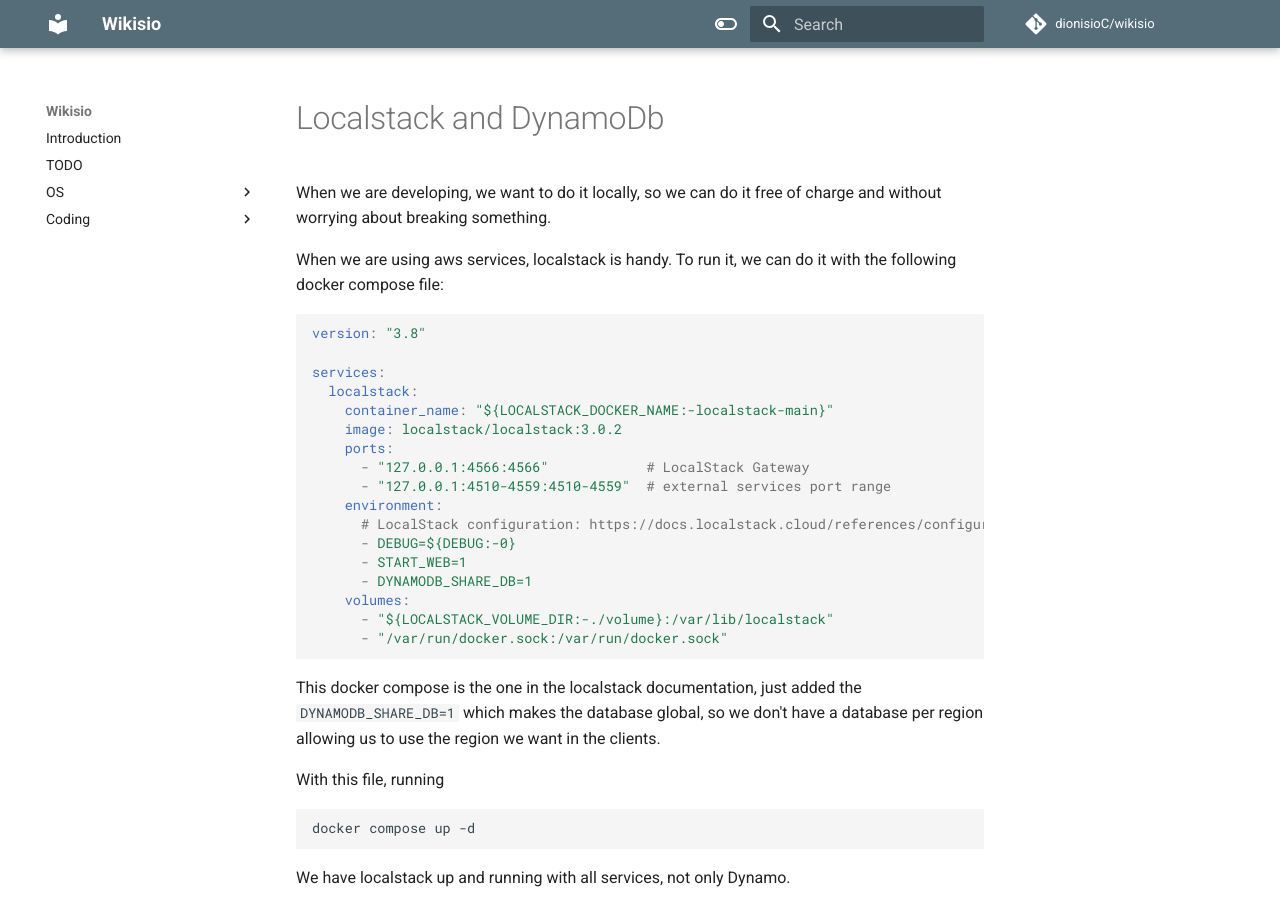
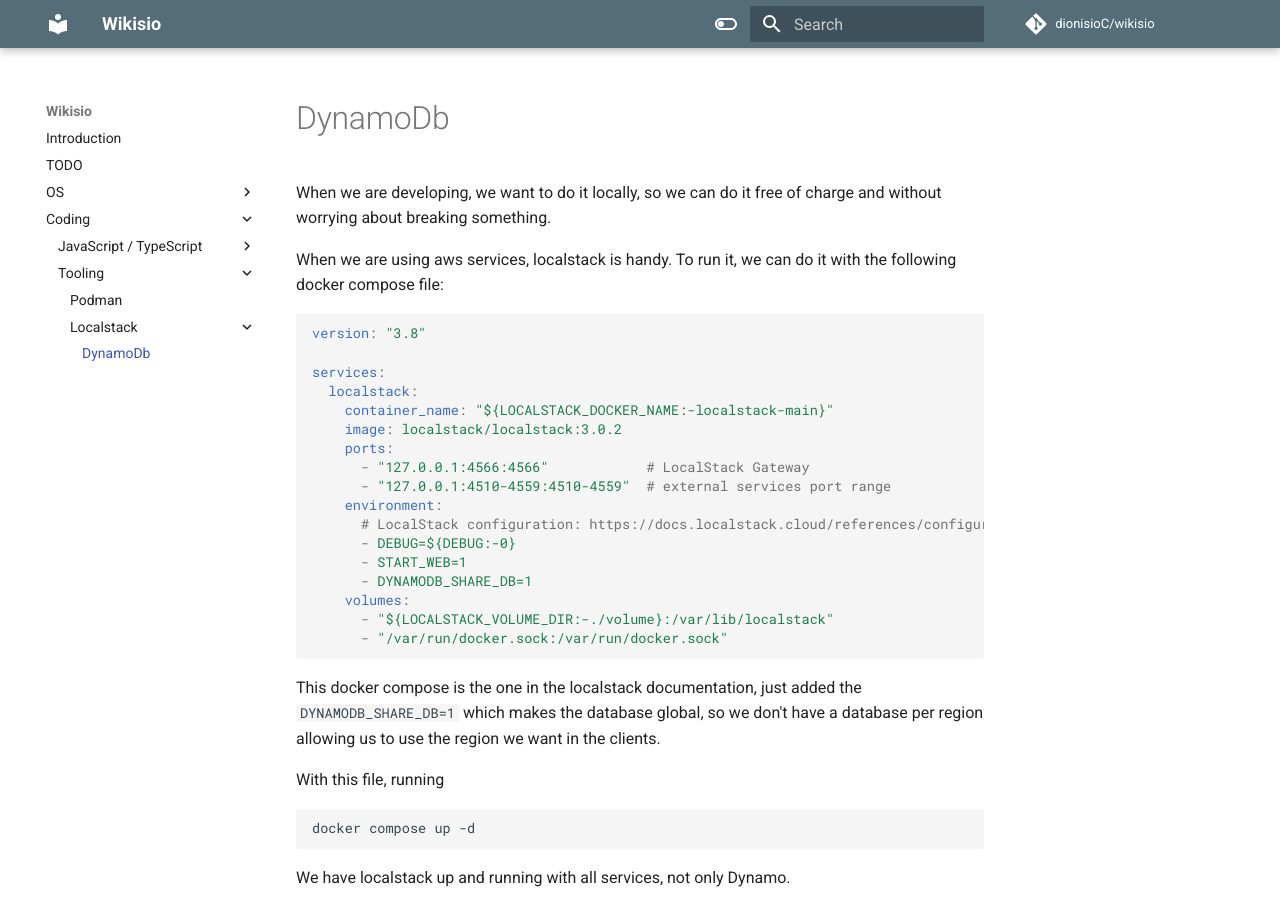
Before and after one commit to dionisioC/wikisio, an MkDocs documentation site: the page built from docs/coding/tooling/localstack_DynamoDb.md, in a window 1280 px wide and 900 px high. Built offline with MkDocs 1.6.1 and Material for MkDocs 9.7.7, drawn with Linux system fonts in a browser that asks for light colours; comment, search, counter and statistics services are not loaded.

Commit message:
feat: Add Localstack with dynamoDb

```diff
--- a/mkdocs.yml
+++ b/mkdocs.yml
@@ -15,6 +15,8 @@ nav:
           - Express: coding/express/rest_api_with_express.md
       - Tooling:
           - Podman: coding/tooling/podman.md
+          - Localstack:
+              - DynamoDb: coding/tooling/localstack_DynamoDb.md
 plugins:
   - search
   - autolinks
```
